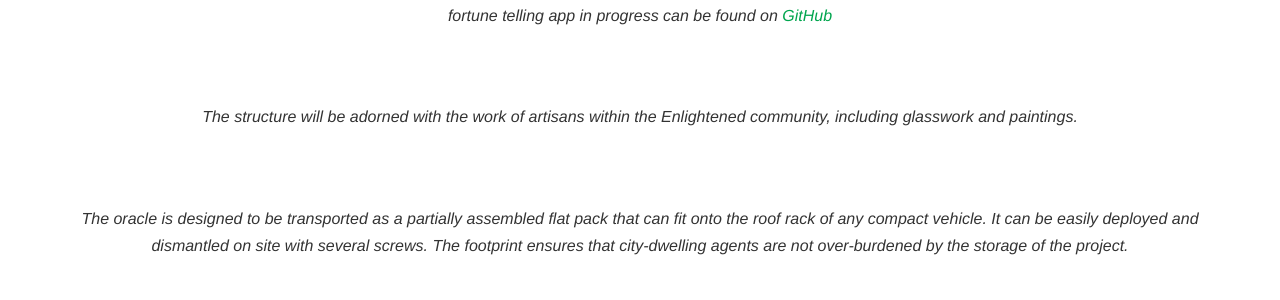
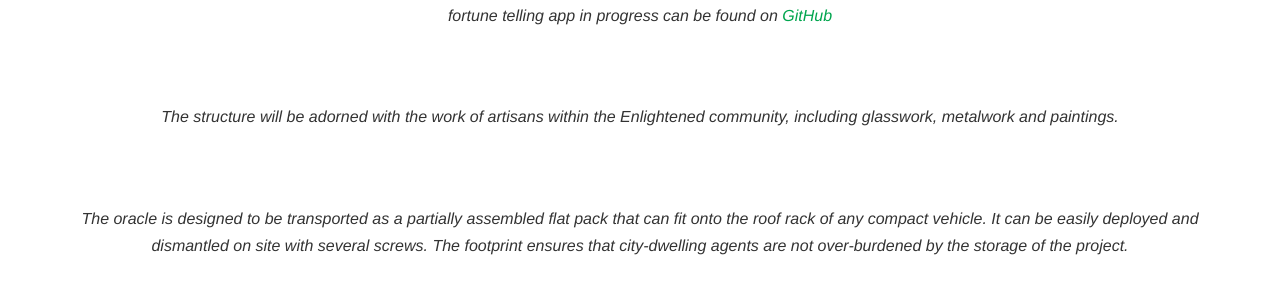
Before and after one commit to winonatong/magnus_reawakens, a Jekyll site: the page built from index.html, in a window 1280 px wide and 900 px high, scrolled down 2666 px. Shown: the part 152-452 px from the top of the window. Built offline with Jekyll 4.4.1, drawn with Linux system fonts in a browser that asks for light colours; some web fonts are replaced.

Commit message:
add metalwork contribution

```diff
--- a/_includes/details.html
+++ b/_includes/details.html
@@ -12,7 +12,7 @@
 
 <a href="https://github.com/winonatong/Glyph-Fortune-Teller/" target="github">GitHub</a></h3>
 
-                    <h3 class="section-subheading">The structure will be adorned with the work of artisans within the Enlightened community, including glasswork and paintings.</h3>
+                    <h3 class="section-subheading">The structure will be adorned with the work of artisans within the Enlightened community, including glasswork, metalwork and paintings.</h3>
 
                     <h3 class="section-subheading">The oracle is designed to be transported as a partially assembled flat pack that can fit onto the roof rack of any compact vehicle. It can be easily deployed and dismantled on site with several screws. The footprint ensures that city-dwelling agents are not over-burdened by the storage of the project.</h3>
 
```
